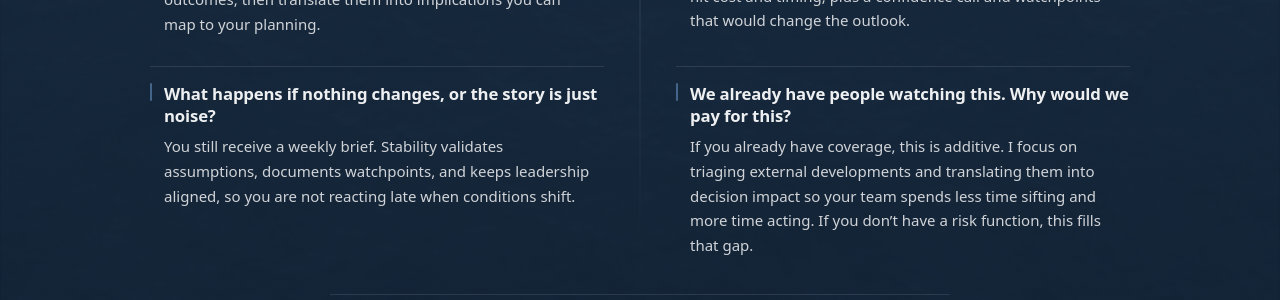
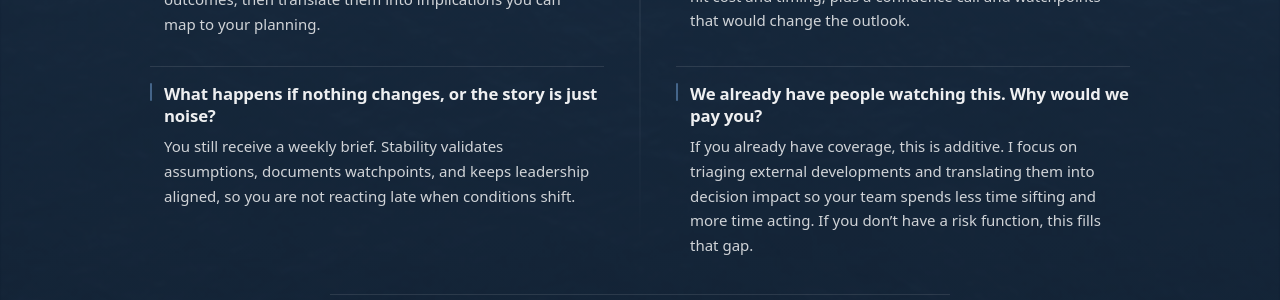
Before and after one commit to importrisk/import-risk-intelligence-site, a Jekyll site: the page built from method.html, in a window 1280 px wide and 900 px high, scrolled down 2159 px. Shown: the part 302-602 px from the top of the window. Built offline with Jekyll 4.4.1, drawn with Linux system fonts in a browser that asks for light colours.

Commit message:
Update method.html

```diff
--- a/method.html
+++ b/method.html
@@ -294,7 +294,7 @@ css: /method.css?v=100
     </div>
 
     <div class="mp-faq-item" role="listitem">
-      <h4 class="mp-q">We already have people watching this. Why would we pay for this?</h4>
+      <h4 class="mp-q">We already have people watching this. Why would we pay you?</h4>
       <p class="mp-a">
         If you already have coverage, this is additive. I focus on triaging external developments and translating them into decision impact so your team spends less time sifting and more time acting. If you don’t have a risk function, this fills that gap.
       </p>
```
